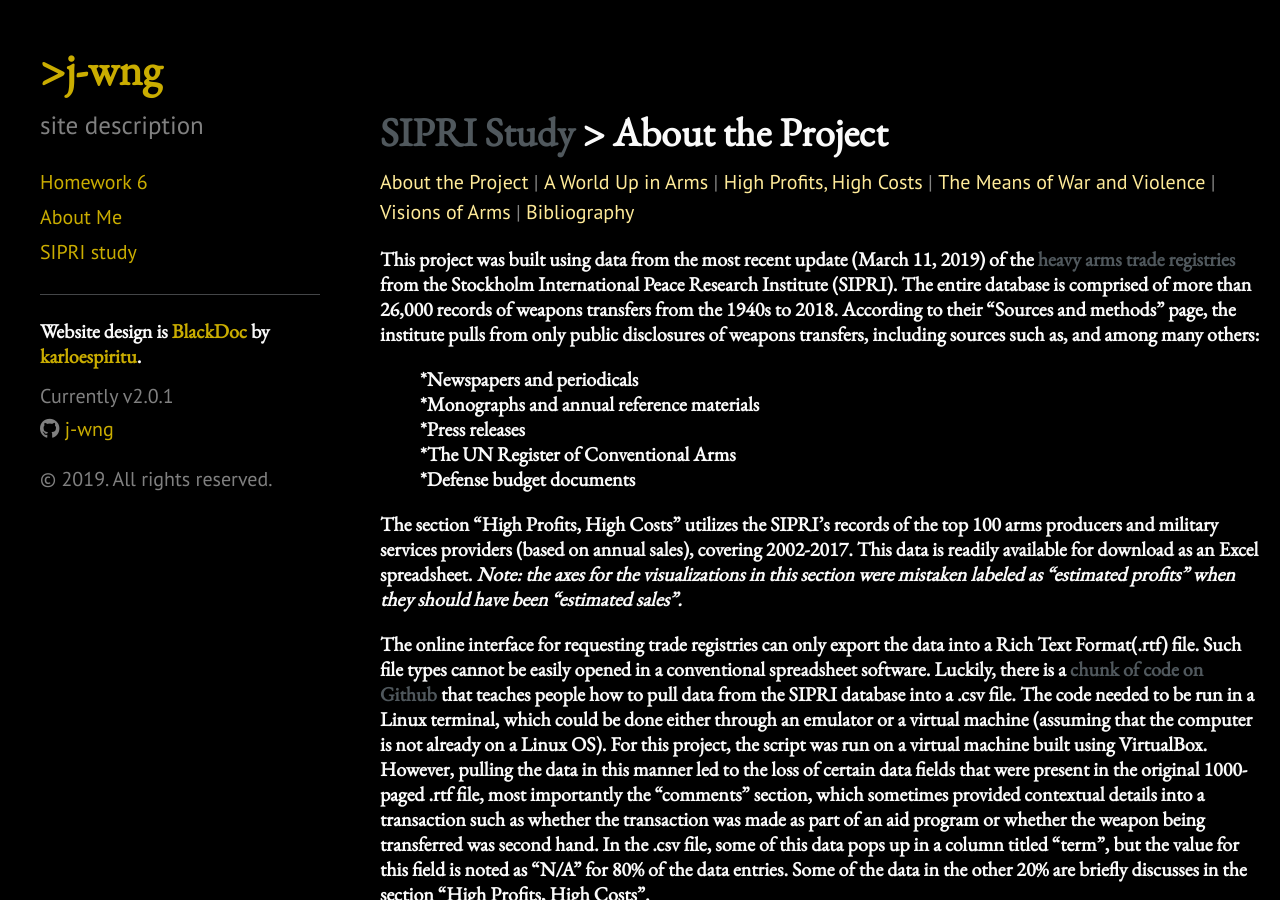
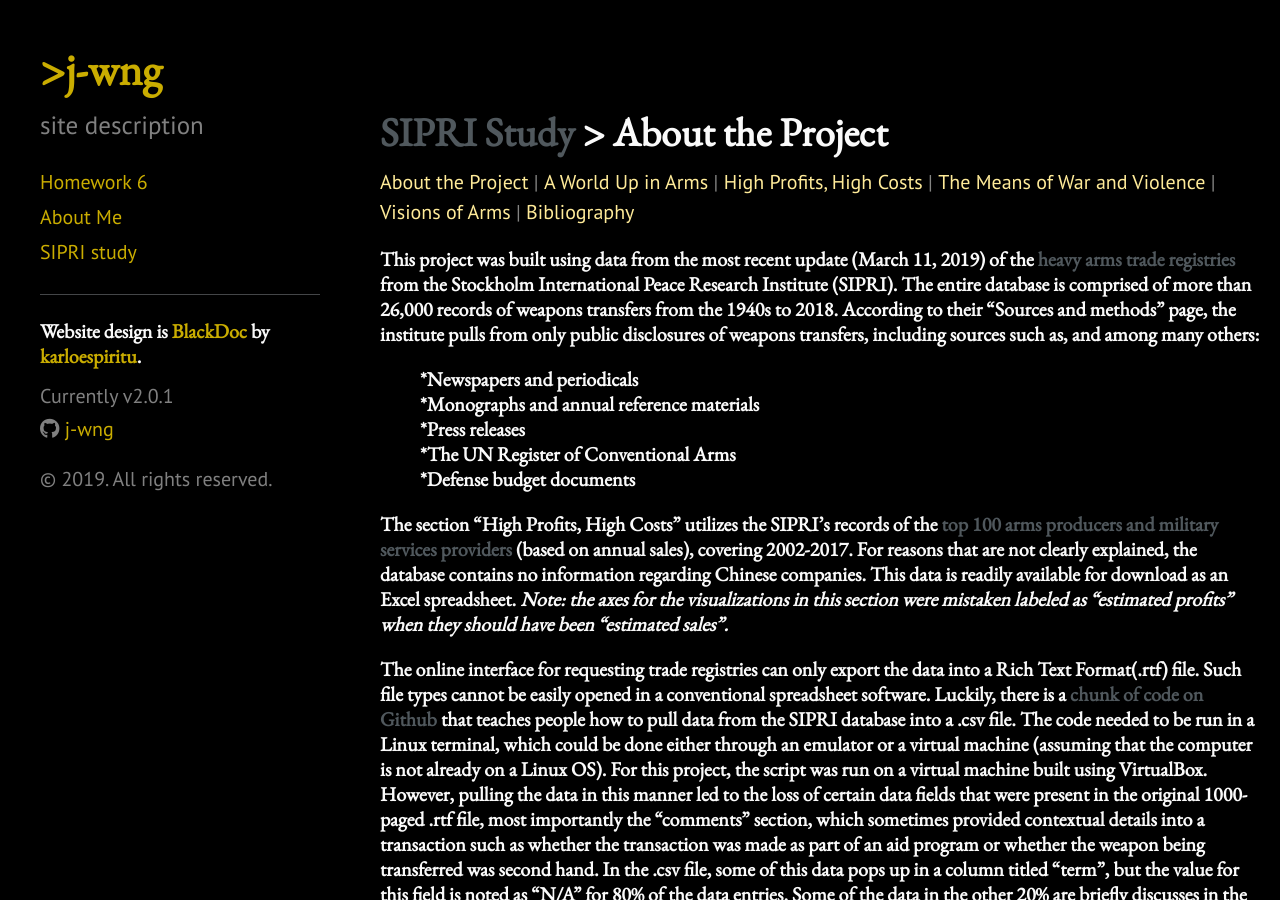
Before and after one commit to j-wng/j-wng.github.io, a Jekyll site: the page built from aboutproject.html, in a window 1280 px wide and 900 px high. Built offline with Jekyll 4.4.1, drawn with Linux system fonts in a browser that asks for light colours; nearby versions of some CDN libraries.

Commit message:
Update aboutproject.html

```diff
--- a/aboutproject.html
+++ b/aboutproject.html
@@ -49,7 +49,7 @@
 
 <p>
   <h5>
-    The section “High Profits, High Costs” utilizes the SIPRI’s records of the top 100 arms producers and military services providers (based on annual sales), covering 2002-2017. This data is readily available for download as an Excel spreadsheet. <i>Note: the axes for the visualizations in this section were mistaken labeled as “estimated profits” when they should have been “estimated sales”.</i>
+    The section “High Profits, High Costs” utilizes the SIPRI’s records of the <a href="https://www.sipri.org/databases/armsindustry">top 100 arms producers and military services providers</a> (based on annual sales), covering 2002-2017. For reasons that are not clearly explained, the database contains no information regarding Chinese companies. This data is readily available for download as an Excel spreadsheet. <i>Note: the axes for the visualizations in this section were mistaken labeled as “estimated profits” when they should have been “estimated sales”.</i>
   </h5>
 </p>
 
```
